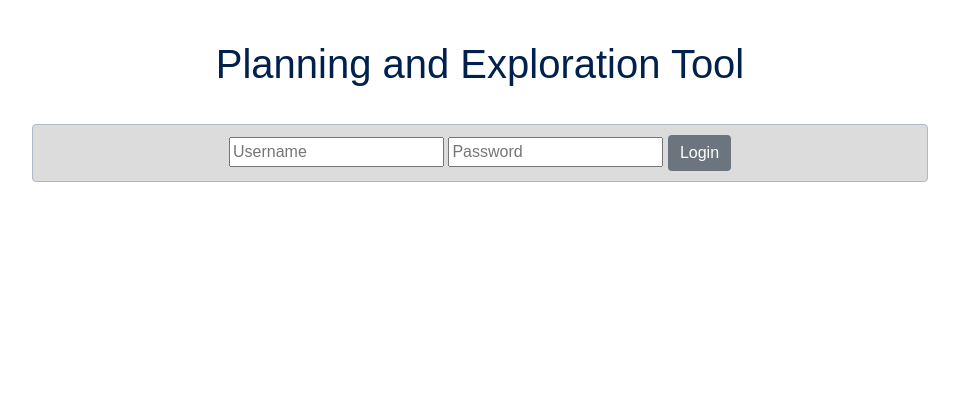
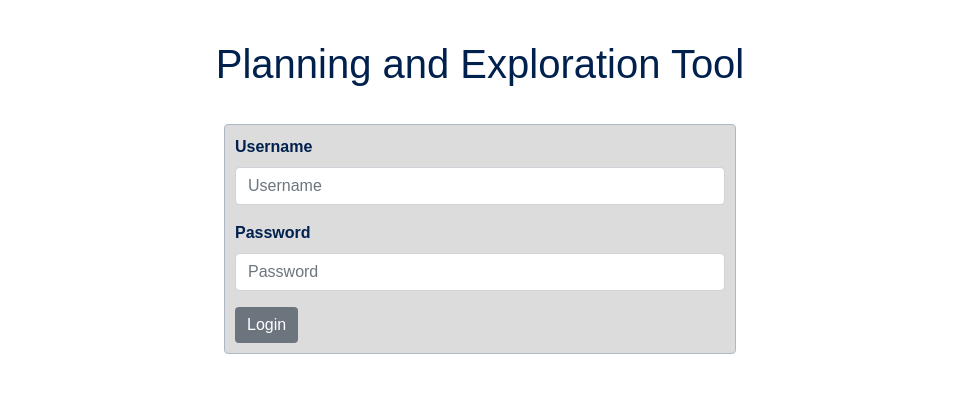
Before and after one commit to ECE444-2021Fall/project1-education-pathways-group-14-commuters, a Flask app: page /login in a window 1280 px wide. Shown: the part 100-493 px from the top of the page, without its empty margins (160-1119 px from the left). Run offline with Flask 2, Linux system fonts and the light colour scheme; parts of the project's set-up code (start-up, migrations or seed data) failed here and were passed over; some libraries are stand-ins or nearby versions.

Commit message:
Added styling for login page and form.

```diff
--- a/static/styles/login.css
+++ b/static/styles/login.css
@@ -3,14 +3,14 @@
   }
 
 .login-elements {
-    text-align: center;
-    width: 70vw;
+    width: 40vw;
     margin: auto;
     border-width: 1px;
     border-radius: 4px;
     border-style: solid;
     border-color: #adb8c7;
     padding: 10px;
+    color: #00204E;
     background-color: #DCDCDC;
 }
 
--- a/templates/login.html
+++ b/templates/login.html
@@ -41,10 +41,16 @@
 
 <div class="login-elements">
   <form action="/login" method="post">
-    <input type="text" placeholder="Username" name="username" value="{{
+    <div class="mb-3">
+      <label for="usernameInput" class="form-label"><b>Username</b></label>
+      <input type="text" class="form-control" placeholder="Username" id="usernameInput" name="username" value="{{
         request.form.username }}">
-    <input type="password" placeholder="Password" name="password" value="{{
+    </div>
+    <div class="mb-3">
+      <label for="passwordInput" class="form-label"><b>Password</b></label>
+      <input type="password" class="form-control" placeholder="Password" id="passwordInput" name="password" value="{{
         request.form.password }}">
+    </div>
     <input class="btn btn-secondary" type="submit" value="Login">
   </form>
 </div>
```
